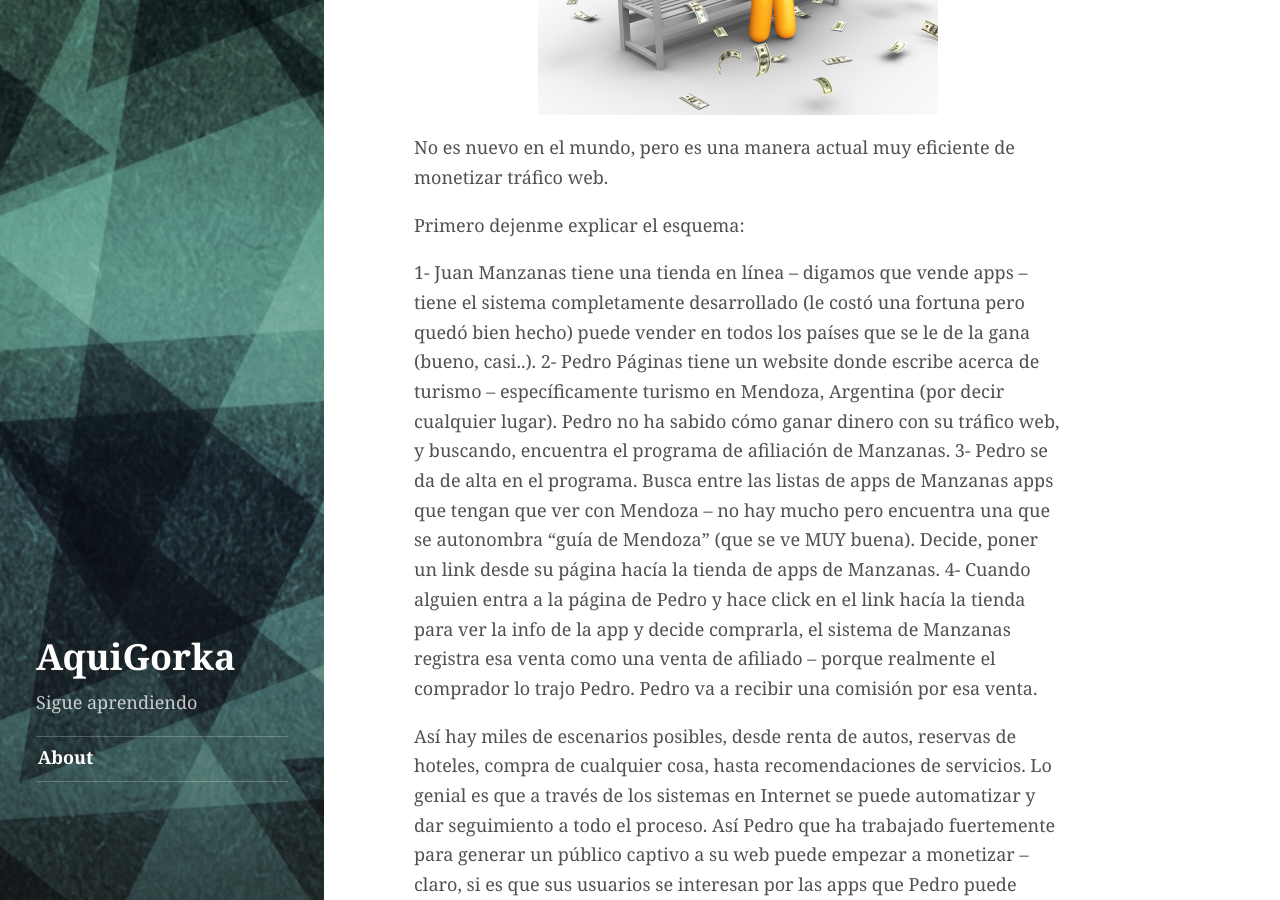
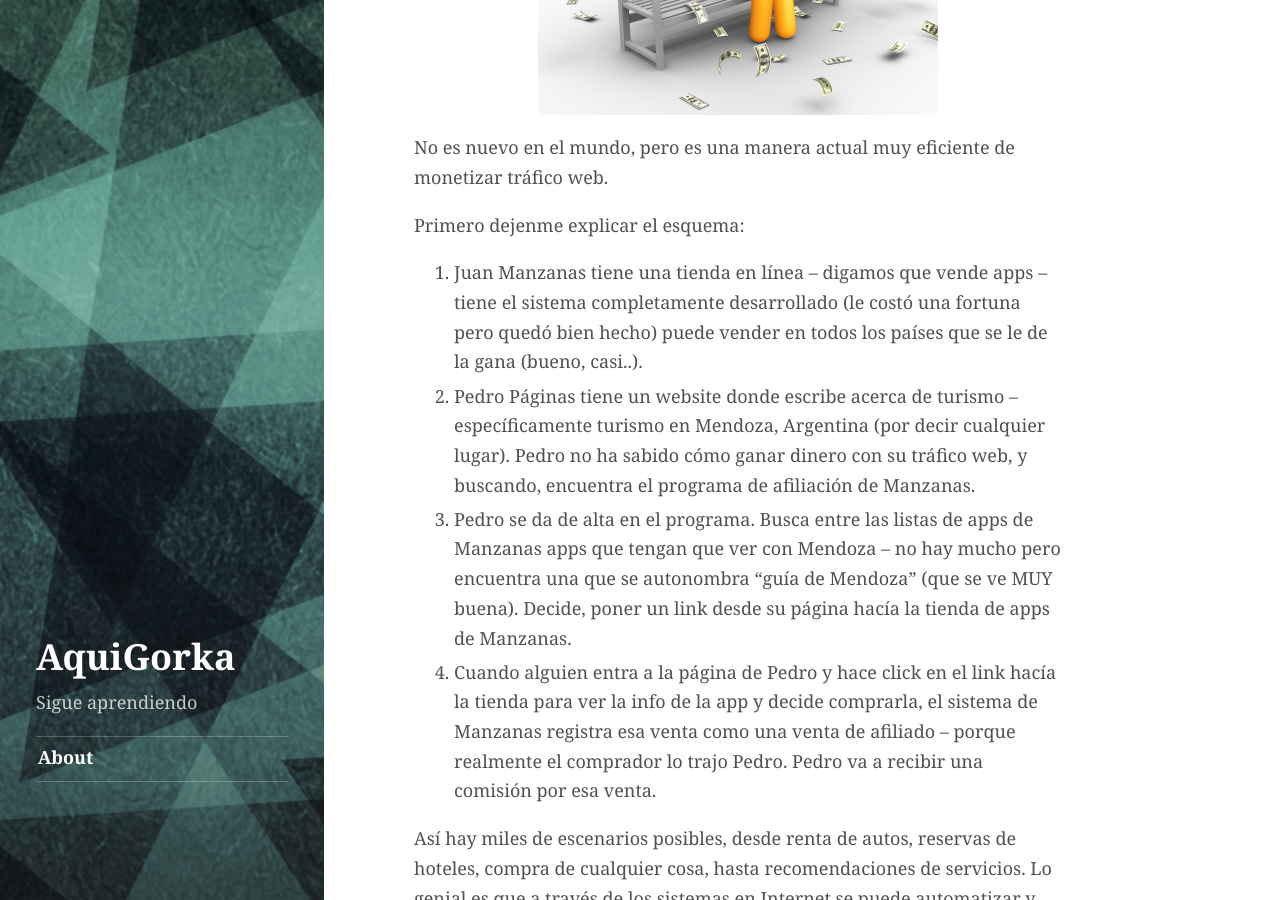
Before and after one commit to AquiGorka/aquigorka.github.io, a Jekyll site: the page built from _posts/2012-08-02-programas-de-afiliacion.md, in a window 1280 px wide and 900 px high, scrolled down 392 px. Built offline with Jekyll 4.4.1, drawn with Linux system fonts in a browser that asks for light colours.

Commit message:
Modifies post content

```diff
--- a/_posts/2012-08-02-programas-de-afiliacion.md
+++ b/_posts/2012-08-02-programas-de-afiliacion.md
@@ -14,10 +14,10 @@ No es nuevo en el mundo, pero es una manera actual muy eficiente de monetizar tr
 
 Primero dejenme explicar el esquema:
 
-1- Juan Manzanas tiene una tienda en línea – digamos que vende apps – tiene el sistema completamente desarrollado (le costó una fortuna pero quedó bien hecho) puede vender en todos los países que se le de la gana (bueno, casi..).
-2- Pedro Páginas tiene un website donde escribe acerca de turismo – específicamente turismo en Mendoza, Argentina (por decir cualquier lugar). Pedro no ha sabido cómo ganar dinero con su tráfico web, y buscando, encuentra el programa de afiliación de Manzanas.
-3- Pedro se da de alta en el programa. Busca entre las listas de apps de Manzanas apps que tengan que ver con Mendoza – no hay mucho pero encuentra una que se autonombra “guía de Mendoza” (que se ve MUY buena). Decide, poner un link desde su página hacía la tienda de apps de Manzanas.
-4- Cuando alguien entra a la página de Pedro y hace click en el link hacía la tienda para ver la info de la app y decide comprarla, el sistema de Manzanas registra esa venta como una venta de afiliado – porque realmente el comprador lo trajo Pedro. Pedro va a recibir una comisión por esa venta.
+1. Juan Manzanas tiene una tienda en línea – digamos que vende apps – tiene el sistema completamente desarrollado (le costó una fortuna pero quedó bien hecho) puede vender en todos los países que se le de la gana (bueno, casi..).
+2. Pedro Páginas tiene un website donde escribe acerca de turismo – específicamente turismo en Mendoza, Argentina (por decir cualquier lugar). Pedro no ha sabido cómo ganar dinero con su tráfico web, y buscando, encuentra el programa de afiliación de Manzanas.
+3. Pedro se da de alta en el programa. Busca entre las listas de apps de Manzanas apps que tengan que ver con Mendoza – no hay mucho pero encuentra una que se autonombra “guía de Mendoza” (que se ve MUY buena). Decide, poner un link desde su página hacía la tienda de apps de Manzanas.
+4. Cuando alguien entra a la página de Pedro y hace click en el link hacía la tienda para ver la info de la app y decide comprarla, el sistema de Manzanas registra esa venta como una venta de afiliado – porque realmente el comprador lo trajo Pedro. Pedro va a recibir una comisión por esa venta.
 
 Así hay miles de escenarios posibles, desde renta de autos, reservas de hoteles, compra de cualquier cosa, hasta recomendaciones de servicios. Lo genial es que a través de los sistemas en Internet se puede automatizar y dar seguimiento a todo el proceso. Así Pedro que ha trabajado fuertemente para generar un público captivo a su web puede empezar a monetizar – claro, si es que sus usuarios se interesan por las apps que Pedro puede anunciar.
 
```
